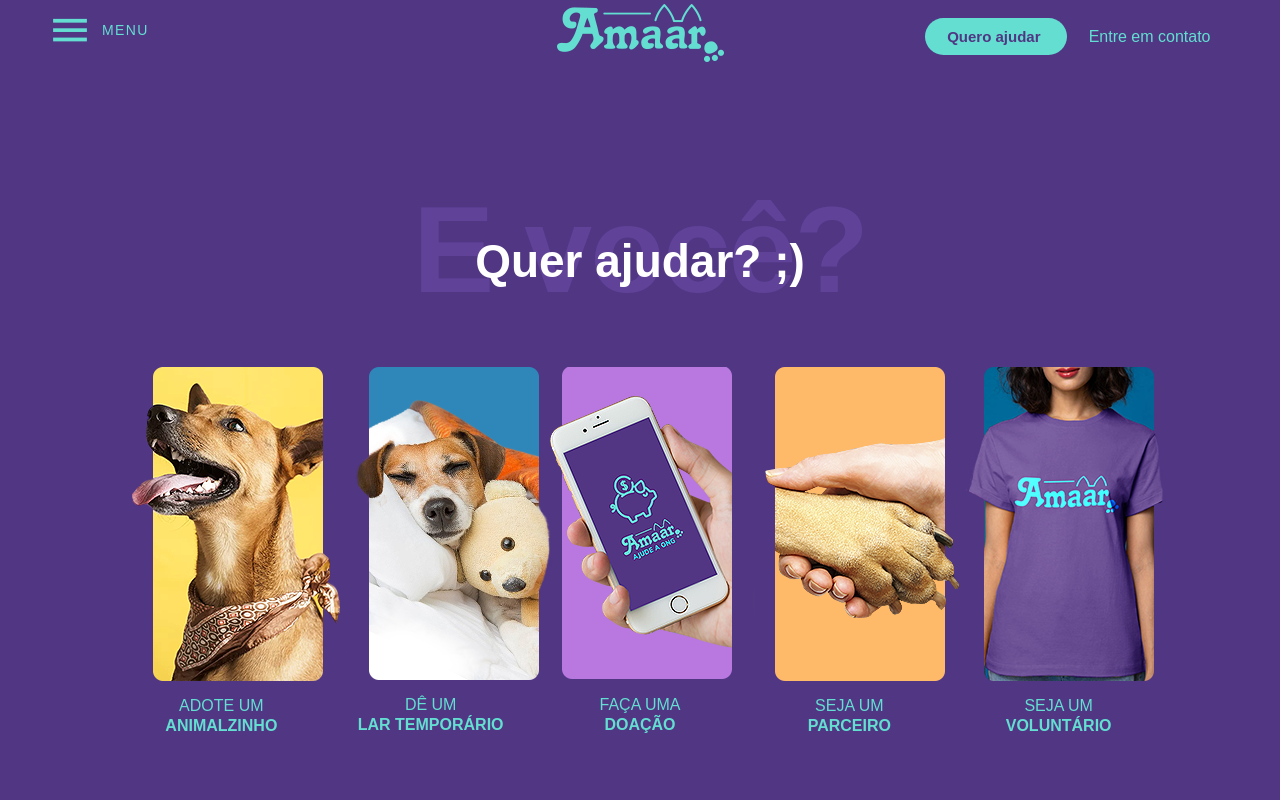
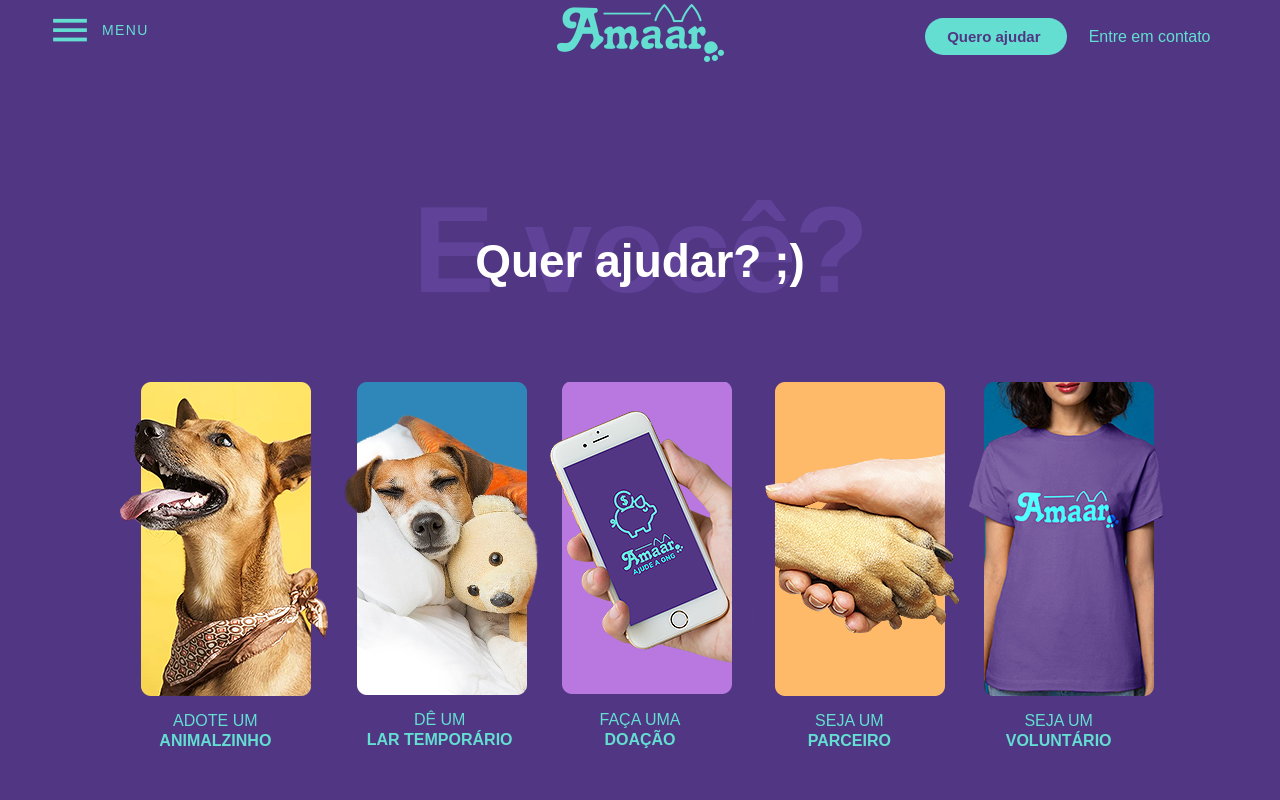
Before and after one commit to helton-mori-dev/ong-amaar-vue, a Vue app: page / in a window 1280 px wide. Shown: the top 800 px of the page. Built offline with nearby package versions, Linux system fonts and the light colour scheme; a web font is replaced by a local one.

Commit message:
Mais ajustes hover home option

```diff
--- a/src/components/ContentComponents/HomeOptions.vue
+++ b/src/components/ContentComponents/HomeOptions.vue
@@ -2,24 +2,35 @@
     <v-container class="container-options" primary>
         <v-row class="text-center d-none d-sm-none d-md-flex">
             <v-col cols="2" class="adote">
-                <div class="img-adote"></div>
-                <a class="options-link" target="blank" href="https://www.instagram.com/ongamaar/">Adote um<span> Animalzinho</span></a>
+                <a class="options-link" target="blank" href="https://www.instagram.com/ongamaar/">
+                    <div class="img-adote"></div>
+                    Adote um<span> Animalzinho</span>
+                </a>
             </v-col>
             <v-col cols="2" class="temporario">
-                <div class="img-temporario"></div>
-                <a class="options-link" href="/lartemporario">Dê um<span> Lar temporário</span></a>
+                <a class="options-link" href="/lartemporario">
+                    <div class="img-temporario"></div>
+                    <p>Dê um</p>
+                    <span> Lar temporário</span>
+                </a>
             </v-col>
             <v-col cols="2" class="doacao">
-                <div class="img-doacao"></div>
-                <a class="options-link" href="#">Faça uma<span> Doação</span></a>
+                <a class="options-link" href="#">
+                    <div class="img-doacao"></div>
+                    Faça uma<span> Doação</span>
+                </a>
             </v-col>
             <v-col cols="2" class="parceiro">
-                <div class="img-parceiro"></div>
-                <a class="options-link" href="sejaumparceiro">Seja um<span> parceiro</span></a>
+                <a class="options-link" href="sejaumparceiro">
+                    <div class="img-parceiro"></div>
+                    Seja um<span> parceiro</span>
+                </a>
             </v-col>
             <v-col cols="2" class="voluntario">
-                <div class="img-voluntario"></div>
-                <a class="options-link" href="sejaumvoluntario">Seja um<span> Voluntário</span></a>
+                <a class="options-link" href="sejaumvoluntario">
+                    <div class="img-voluntario"></div>
+                    Seja um<span> Voluntário</span>
+                </a>
             </v-col>
         </v-row>
         <v-row class="d-flex d-md-none">
@@ -112,6 +123,26 @@
         font-weight: 900;
     }
 
+    .container-options a div {
+        margin-bottom: 15px;
+    }
+
+    .container-options a p {
+        margin-bottom: 0;
+    }
+
+    .container-options .adote  {
+        padding-left: 0;
+    }
+
+    .container-options .temporario  {
+        padding-left: 0;
+    }
+
+    .container-options .temporario  a{
+        text-indent: 30px;
+    }
+
     .container-options .adote .img-adote{
         display: block;
         height: 314px;
```
